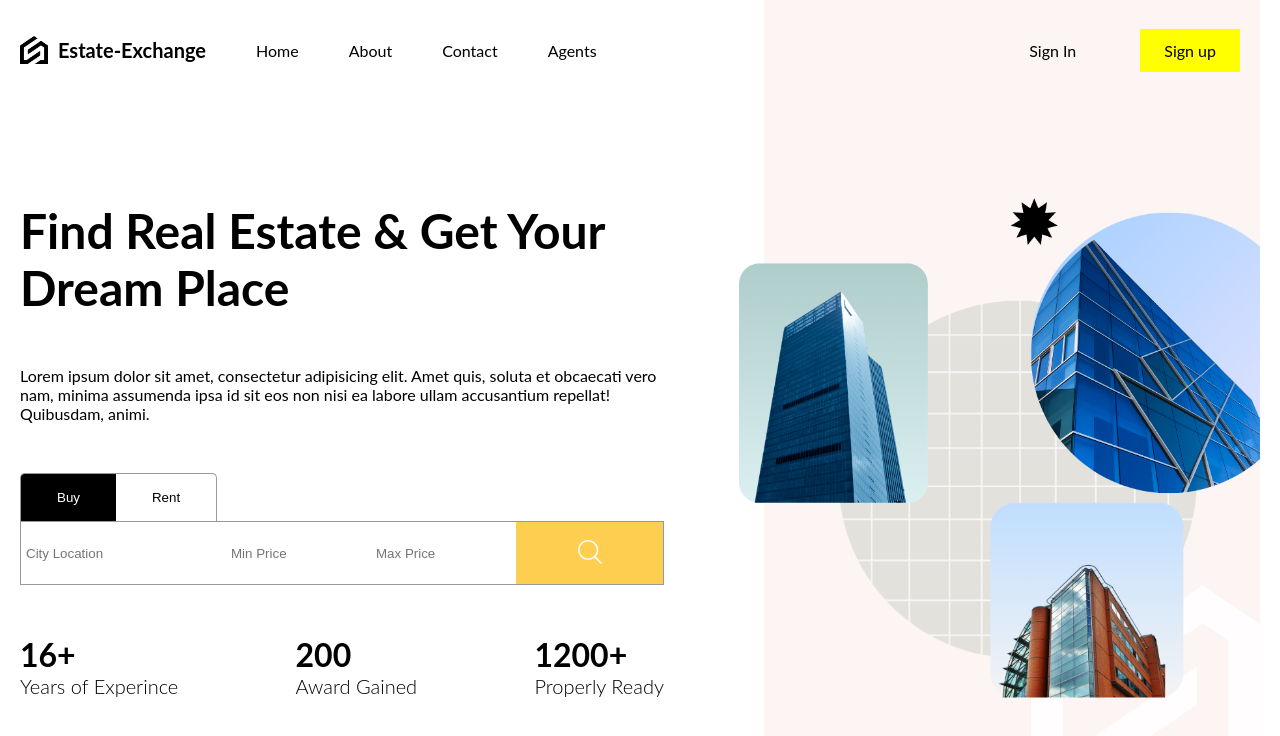
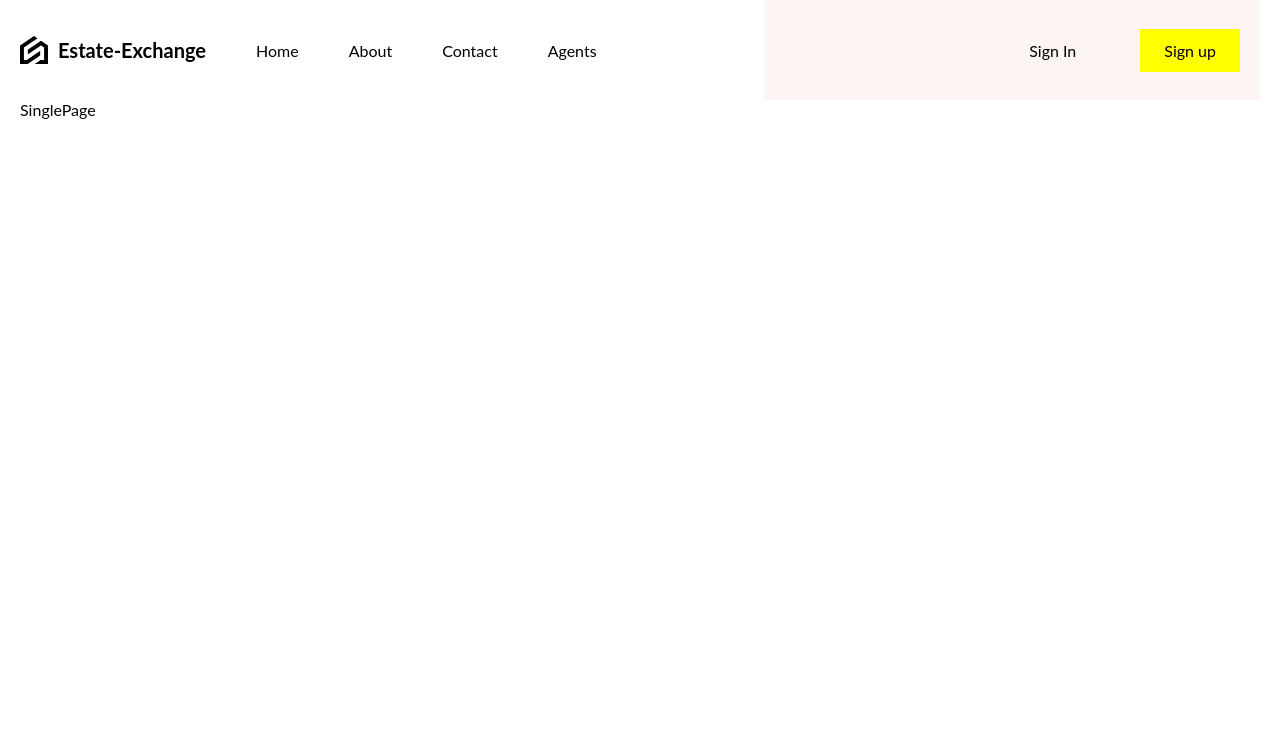
Before and after one commit to Udgeet007/real-estate-UI, a React (Vite) app in the folder client/: page /1 in a window 1280 px wide. Shown: the top 736 px of the page. Built offline with nearby package versions, Linux system fonts and the light colour scheme.

Commit message:
Designed React-Router-Dom Outlet.

```diff
--- a/client/package.json
+++ b/client/package.json
@@ -12,6 +12,7 @@
   "dependencies": {
     "react": "^18.3.1",
     "react-dom": "^18.3.1",
+    "react-router-dom": "^6.26.2",
     "sass": "^1.79.4"
   },
   "devDependencies": {
--- a/client/src/App.jsx
+++ b/client/src/App.jsx
@@ -1,18 +1,30 @@
-import Navbar from "./components/navbar/Navbar";
-import "./layout.scss";
+// import "./layout.scss";
 import HomePage from "./pages/homePage/homePage";
+import { createBrowserRouter, RouterProvider } from "react-router-dom";
+import ListPage from "./pages/listPage/listPage";
+import Layout from "./pages/layout/layout";
+import SinglePage from "./pages/singlePage/SinglePage";
 
 export default function App() {
-  return (
-    <>
-      <div className="layout">
-        <div className="navbar">
-         <Navbar />
-        </div>
-       <div className="content">
-        <HomePage/>
-       </div>
-      </div>
-    </>
-  );
+  const router = createBrowserRouter([
+    {
+      path: "/",
+      element: <Layout />,
+      children: [
+        {
+          path: "/",
+          element: <HomePage />,
+        },
+        {
+          path: "/list",
+          element: <ListPage />,
+        },
+        {
+          path: "/:id",
+          element: <SinglePage />,
+        },
+      ],
+    },
+  ]);
+  return <RouterProvider router={router} />;
 }
--- /dev/null
+++ b/client/src/pages/layout/layout.jsx
@@ -0,0 +1,15 @@
+import "./layout.scss";
+import Navbar from "../../components/navbar/Navbar"
+import { Outlet } from "react-router-dom";
+export default function Layout() {
+  return (
+    <div className="layout">
+      <div className="navbar">
+        <Navbar/>
+      </div>
+      <div className="content">
+        <Outlet/>
+      </div>
+    </div>
+  )
+}
--- a/client/src/layout.scss
+++ b/client/src/pages/layout/layout.scss
@@ -1,4 +1,4 @@
-@import "./responsive.scss";
+@import "../../responsive.scss";
 
 .layout {
   height: 100vh;
--- /dev/null
+++ b/client/src/pages/listPage/listPage.jsx
@@ -0,0 +1,7 @@
+import "./listPage.scss";
+
+function ListPage() {
+  return <div className="listPage">List Page</div>;
+}
+
+export default ListPage;
--- /dev/null
+++ b/client/src/pages/login/login.jsx
@@ -0,0 +1,4 @@
+import "./login.scss";
+export default function Login() {
+  return <div className="login">Login</div>;
+}
--- /dev/null
+++ b/client/src/pages/singlePage/singlePage.jsx
@@ -0,0 +1,8 @@
+import "./singlePage.scss";
+export default function SinglePage() {
+  return (
+    <div>
+      SinglePage
+    </div>
+  )
+}
```
Also changed, not shown: client/src/pages/listPage/listPage.scss (added), client/src/pages/login/login.scss (added), client/src/pages/singlePage/singlePage.scss (added), 1 other file (tests, documents, lock files or other folders).
